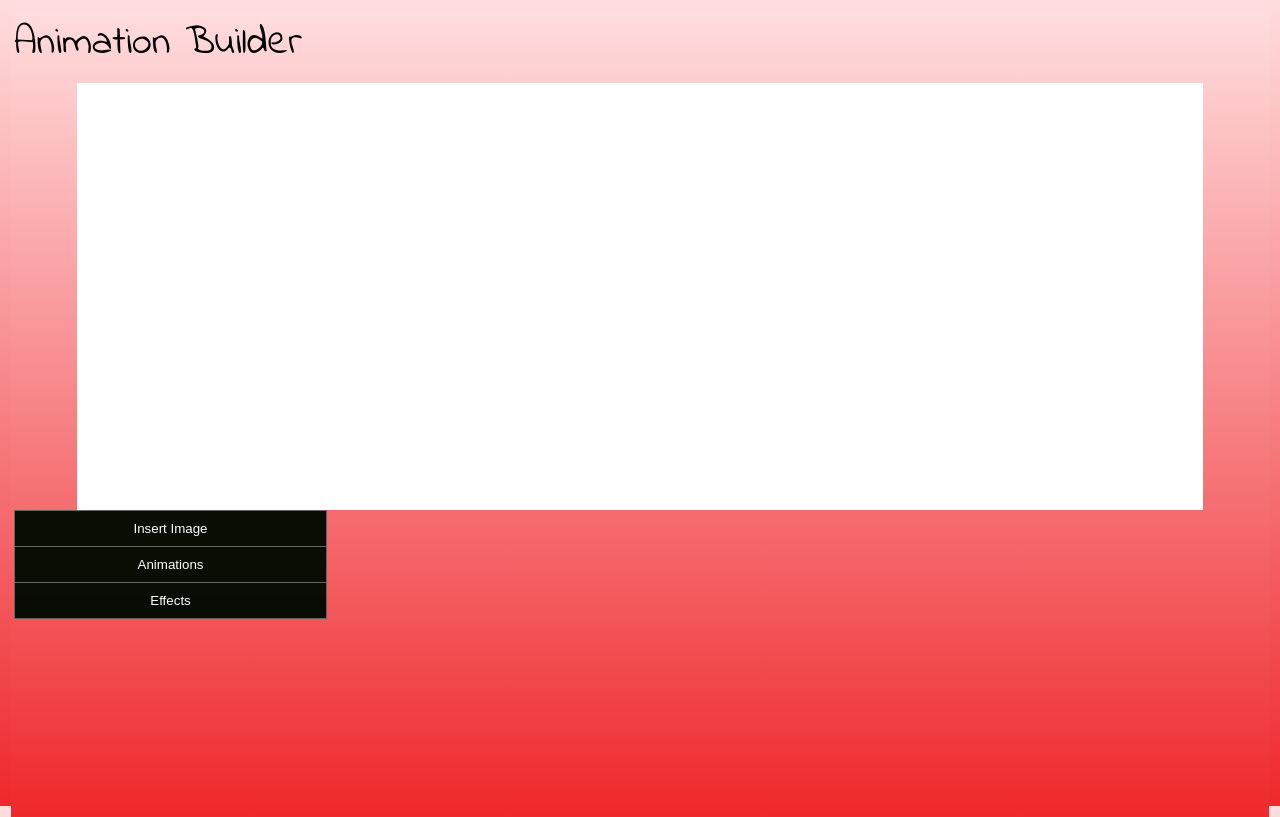
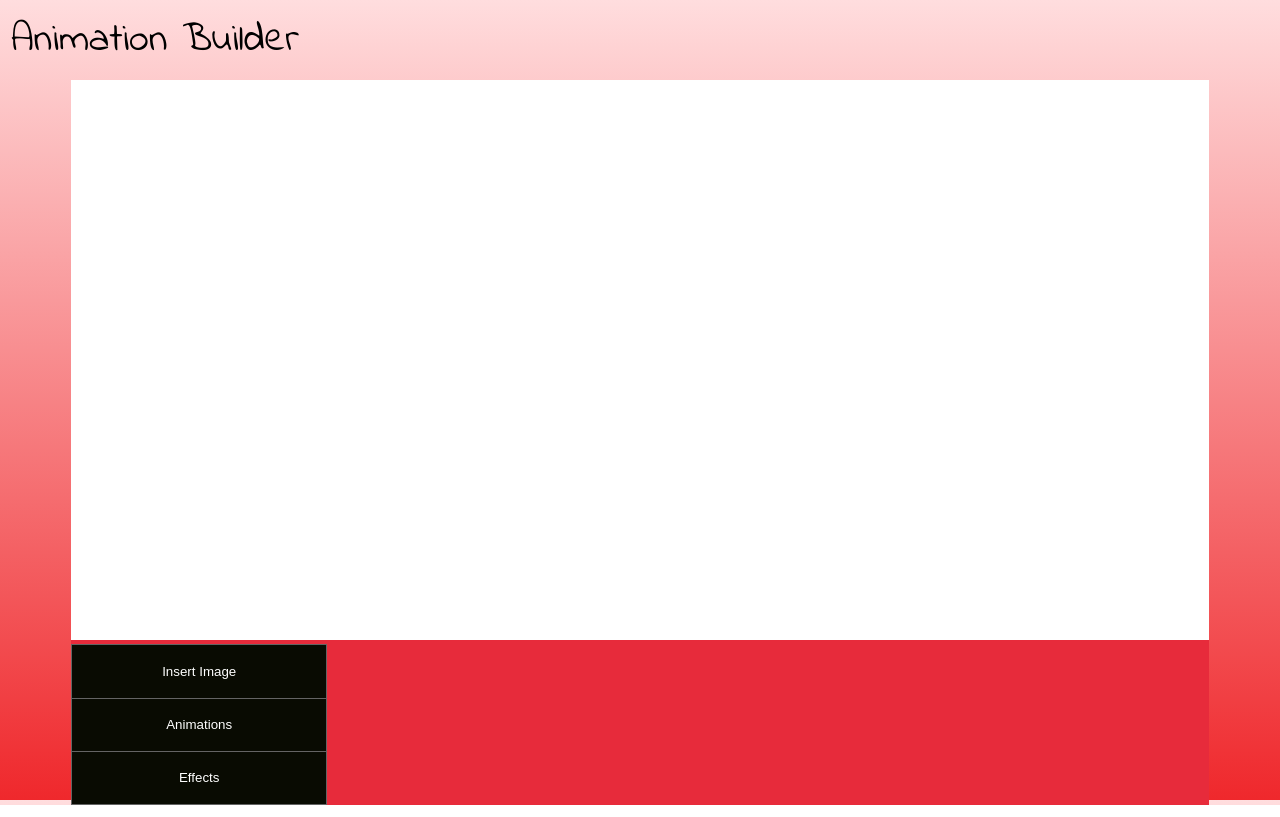
Before and after one commit to HardFirmSoft/ABS-Animation-Builder-Service, a plain HTML site: page index.html in a window 1280 px wide. Drawn offline with Linux system fonts and the light colour scheme.

Commit message:
refined formatting (#2/#3?)

```diff
--- a/css/main.css
+++ b/css/main.css
@@ -1,15 +1,13 @@
-html, body {
+html{
     height: 100%;
-    max-height: 100%;
+    max-height: 100% !important;
     max-width: 100%;
-    overflow: hidden;
     /* Permalink - use to edit and share this gradient: http://colorzilla.com/gradient-editor/#ffddde+0,ef282c+100 */
     background: #ffddde; /* Old browsers */
     background: -moz-linear-gradient(top,  #ffddde 0%, #ef282c 100%); /* FF3.6-15 */
     background: -webkit-linear-gradient(top,  #ffddde 0%,#ef282c 100%); /* Chrome10-25,Safari5.1-6 */
     background: linear-gradient(to bottom,  #ffddde 0%,#ef282c 100%); /* W3C, IE10+, FF16+, Chrome26+, Opera12+, Safari7+ */
     filter: progid:DXImageTransform.Microsoft.gradient( startColorstr='#ffddde', endColorstr='#ef282c',GradientType=0 ); /* IE6-9 */
-    padding: 3px;
 }
 
 
@@ -20,7 +18,10 @@ html, body {
     color: white;
     padding: 10px 24px;
     cursor: pointer;
-    width: 25%;
+    width: 20vw;
+    height: 6.7vh;
+    min-width: 150px;
+    min-height: 50px;
     display: block; /* Make the buttons appear below each other */
 }
 
@@ -36,16 +37,22 @@ html, body {
 
 
 .header{
+    padding-top: 3px;
+    padding-left: 3px;
     font-size: 2.5em;
     font-family: 'Indie Flower', cursive;
-    margin-bottom: 10px;
+    padding-bottom: 10px;
 }
 .body-container{
     margin-top: 80px;
-    background: #ffffff;
+    background: #e72b3b;
     width: 90%;
+    min-width: 1000px;
     margin: 0 auto;
 }
 #content-pane{
-    width: 75% !important;
+    width: 100% !important;
+    max-height: 70vh !important;
+    background: #ffffff;
+    min-width: 1000px;
 }
--- a/index.html
+++ b/index.html
@@ -15,12 +15,13 @@
         <canvas id="content-pane" width="" height="">
         </canvas>
         </script>
+
+    <div class="button-menu">
+        <button>Insert Image</button>
+        <button>Animations</button>
+        <button>Effects</button>
     </div>
 
-    <div class="button-menu">
-            <button>Insert Image</button>
-            <button>Animations</button>
-            <button>Effects</button>
     </div>
 
 </body>
```
